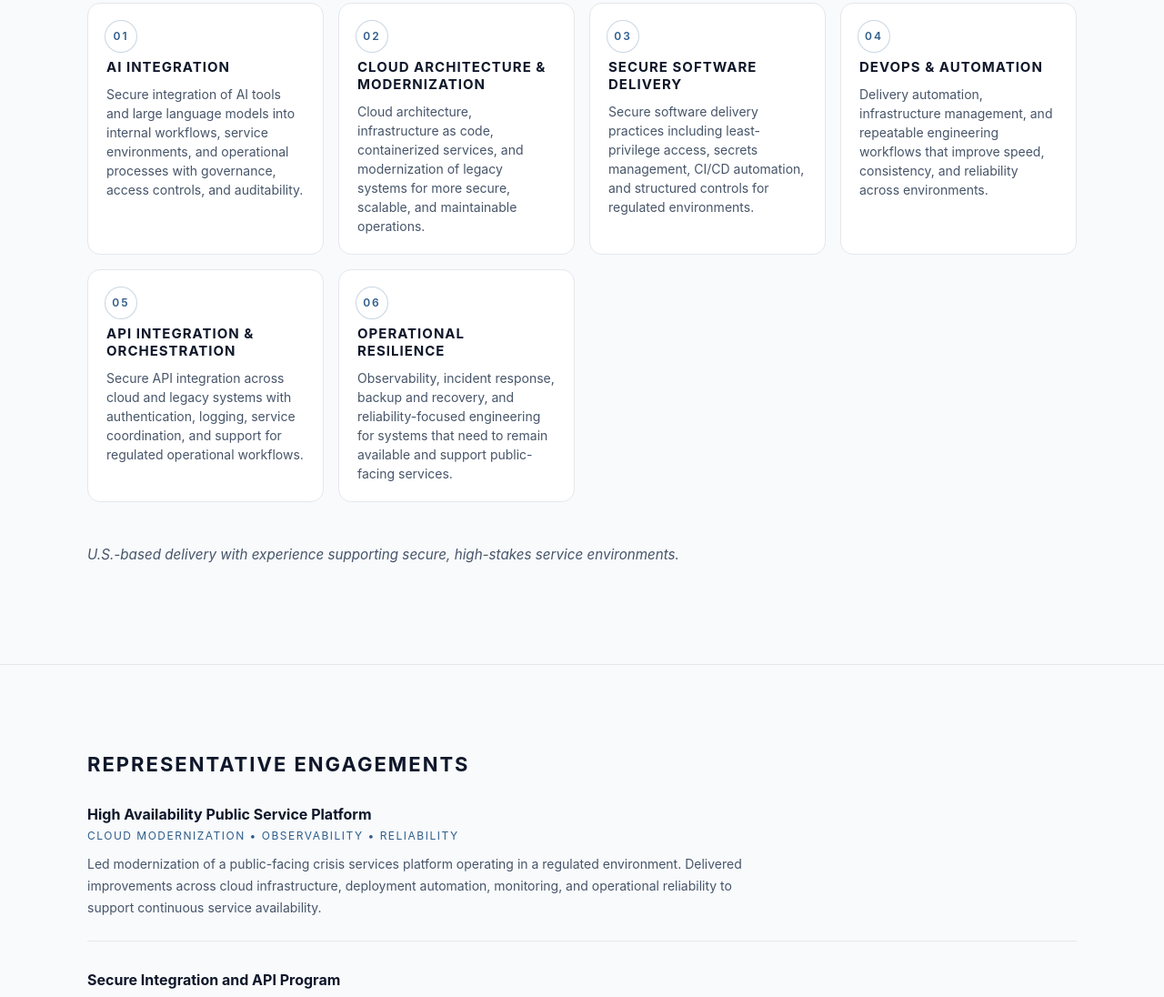
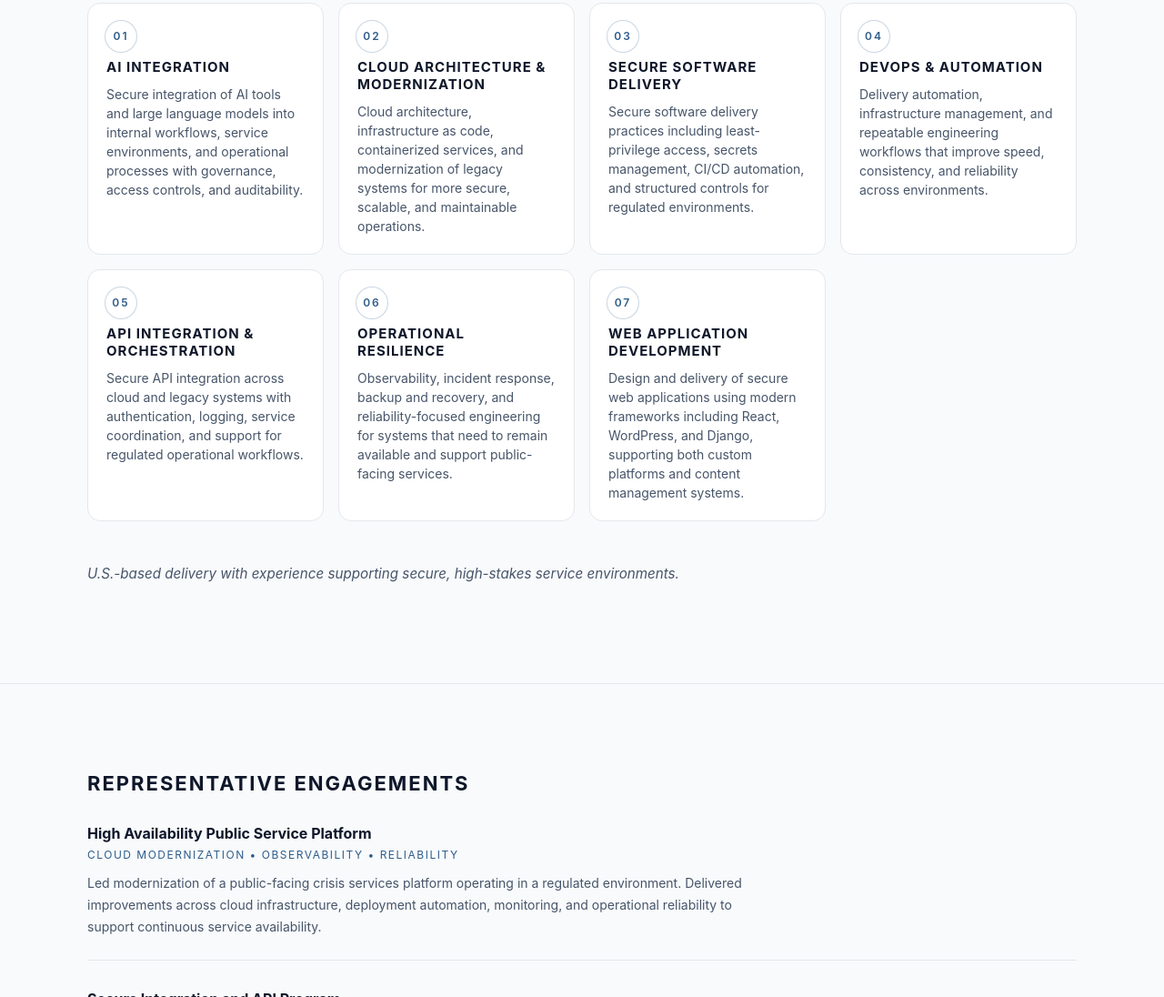
Before and after one commit to edrya/nyc-dynamics-site, a plain HTML site: page index.html in a window 1280 px wide. Shown: the part 835-1931 px from the top of the page at 91% size. Drawn offline with Linux system fonts and the light colour scheme.

Commit message:
First commit

```diff
--- a/index.html
+++ b/index.html
@@ -146,6 +146,11 @@ fill='white'%3END%3C/text%3E
                     <h3>Operational Resilience</h3>
                     <p>Observability, incident response, backup and recovery, and reliability-focused engineering for systems that need to remain available and support public-facing services.</p>
                 </div>
+                <div class="card">
+                    <div class="cap-badge">07</div>
+                    <h3>Web Application Development</h3>
+                    <p>Design and delivery of secure web applications using modern frameworks including React, WordPress, and Django, supporting both custom platforms and content management systems.</p>
+                </div>
             </div>
 
             <p class="expertise-footnote">
```
